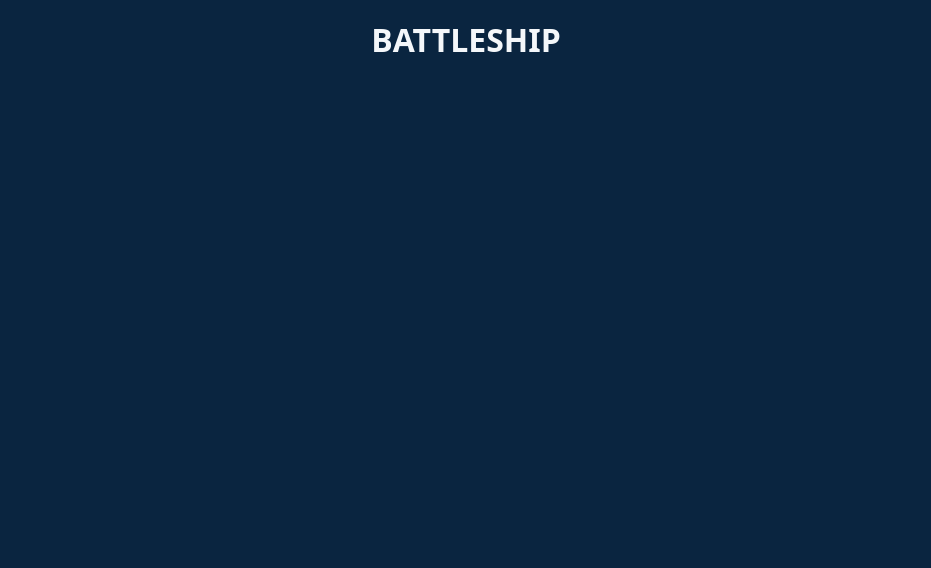
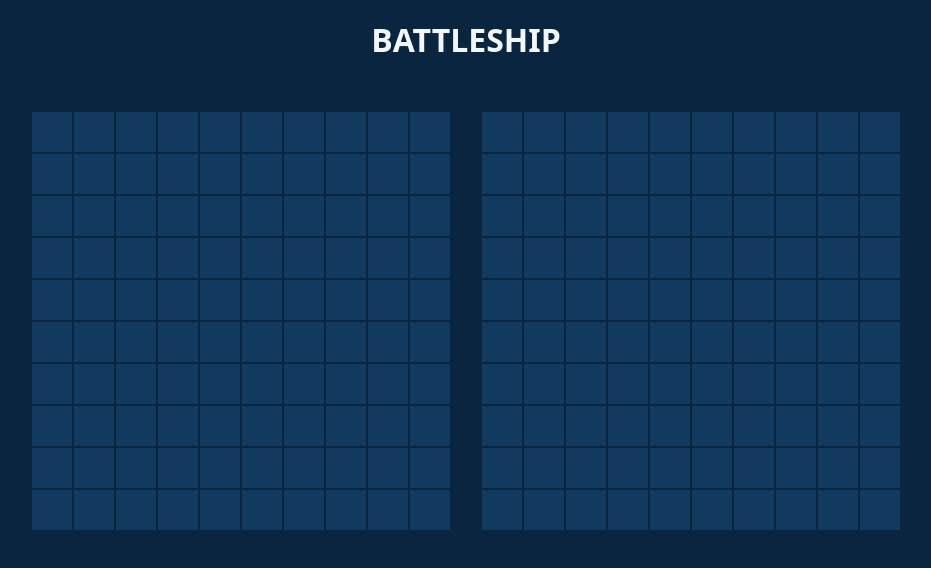
Before and after one commit to korot0/battleship, a website built with webpack: page src/index.html in a window 1280 px wide. Shown: the whole page, without its empty margins (174-1105 px from the left). Built offline with nearby package versions, Linux system fonts and the light colour scheme.

Commit message:
style: add dummy cells to player and computer board containers

```diff
--- a/src/index.html
+++ b/src/index.html
@@ -7,5 +7,9 @@
   </head>
   <body>
     <h1>BATTLESHIP</h1>
+    <div class="game-container">
+      <div class="player-board"></div>
+      <div class="computer-board"></div>
+    </div>
   </body>
 </html>
--- a/src/index.js
+++ b/src/index.js
@@ -1,2 +1,21 @@
 import "./reset.css";
 import "./styles.css";
+
+// TODO: populate grids
+const playerBoard = document.querySelector(".player-board");
+const computerBoard = document.querySelector(".computer-board");
+
+// NOTE: dummy cells
+for (let index = 0; index < 100; index++) {
+  const cell = document.createElement("div");
+  cell.textContent = " ";
+  cell.classList.add("cell");
+  playerBoard.appendChild(cell);
+}
+
+for (let index = 0; index < 100; index++) {
+  const cell = document.createElement("div");
+  cell.textContent = " ";
+  cell.classList.add("cell");
+  computerBoard.appendChild(cell);
+}
--- a/src/styles.css
+++ b/src/styles.css
@@ -1,6 +1,8 @@
 :root {
   --bg-dark: #0a2540;
   --bg-light: #e8f1f8;
+
+  --cell-bg: #12395e;
 
   --text-on-dark: #f4f7fa;
   --text-on-light: #0a2540;
@@ -19,6 +21,10 @@
 body {
   background-color: var(--bg-dark);
   font-family: var(--font-body);
+
+  display: flex;
+  flex-direction: column;
+  align-items: center;
 }
 
 h1 {
@@ -26,3 +32,21 @@ h1 {
   text-align: center;
   margin: 1rem;
 }
+
+.game-container {
+  margin: 2rem;
+  display: flex;
+  gap: 2rem;
+}
+
+.player-board,
+.computer-board {
+  display: grid;
+  grid-template-columns: repeat(10, 40px);
+  grid-template-rows: repeat(10, 40px);
+  gap: 2px;
+}
+
+.cell {
+  background-color: var(--cell-bg);
+}
```
